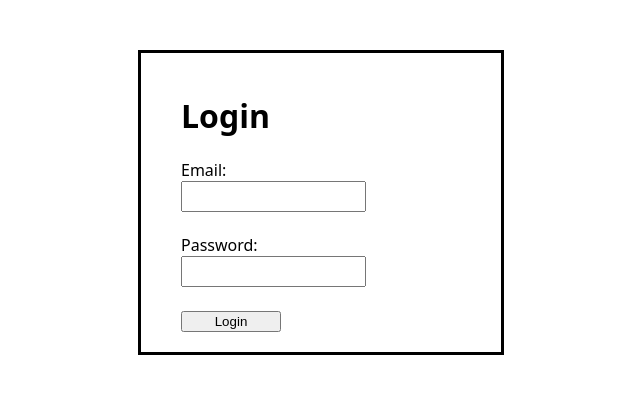
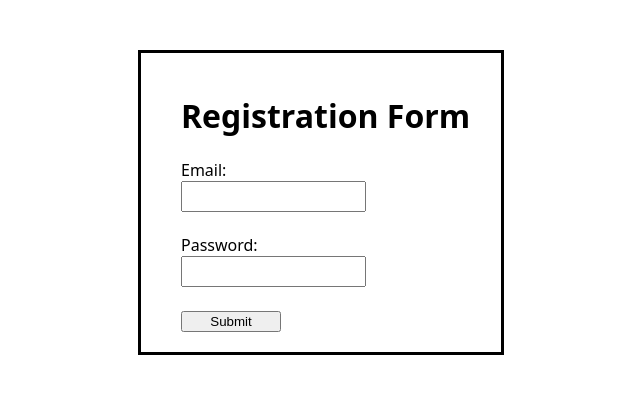
Before and after one commit to MarlaSinger2025/EventBeat-EventPlanner, a React (Vite) app: page /registration in a window 1280 px wide. Shown: the top 394 px of the page, without its empty margins (319-959 px from the left). Built offline with nearby package versions, Linux system fonts and the light colour scheme.

Commit message:
Registartion page

```diff
--- a/src/App.jsx
+++ b/src/App.jsx
@@ -1,12 +1,14 @@
 import "./App.css";
 import Login from "./pages/Login";
 import AuthProvider from "./context/AuthContext";
+import Registration from "./pages/Registration";
 
 function App() {
   return (
-    <AuthProvider>
-      <Login />
-    </AuthProvider>
+    // <AuthProvider>
+    //   <Login />
+    // </AuthProvider>
+    <Registration />
   );
 }
 
--- a/src/context/AuthContext.jsx
+++ b/src/context/AuthContext.jsx
@@ -15,14 +15,16 @@ export default function AuthProvider({ children }) {
         body: JSON.stringify(data),
       });
       const res = await response.json();
-      // console.log(res);
-      if (res) {
+      //console.log(res);
+      if (response.ok) {
         setUser(res.user);
         setToken(res.token);
         localStorage.setItem("token", res.token);
         //navigate("/dashboard");
         console.log("success");
         return;
+      } else {
+        alert(res.error);
       }
       throw new Error(res.message);
     } catch (err) {
--- a/src/pages/Login.jsx
+++ b/src/pages/Login.jsx
@@ -8,6 +8,7 @@ const Login = () => {
     email: "",
     password: "",
   });
+  const [error, setError] = useState("");
 
   const handleChange = (e) => {
     const { name, value } = e.target;
@@ -20,10 +21,18 @@ const Login = () => {
   const handleSubmit = (e) => {
     e.preventDefault();
     console.log(input);
-    if (input.email !== "" && input.password !== "") {
+    if (input.email === "") {
+      setError("Enter a valid email");
+    } else if (input.password === "") {
+      {
+        setError("Enter a valid password");
+      }
+    } else {
       auth.loginAction(input);
-    } else {
-      alert("please provide a valid input");
+      setInput({
+        email: "",
+        password: "",
+      });
     }
   };
 
@@ -40,6 +49,7 @@ const Login = () => {
     >
       <form onSubmit={handleSubmit}>
         <h1>Login</h1>
+        {error && <p style={{ color: "red" }}>{error}</p>}
         <label>
           Email:
           <br />
--- a/src/pages/Registration.jsx
+++ b/src/pages/Registration.jsx
@@ -0,0 +1,106 @@
+import { useState } from "react";
+
+const initialData = {
+  email: "",
+  password: "",
+};
+const Registration = () => {
+  const [formData, setFormData] = useState(initialData);
+  const [error, setError] = useState(null);
+
+  const handleChange = (e) => {
+    const { name, value } = e.target;
+    setFormData((prev) => ({
+      ...prev,
+      [name]: value,
+    }));
+  };
+
+  const handleSubmit = (e) => {
+    e.preventDefault();
+    try {
+      console.log(formData);
+      const email = formData.email;
+      const password = formData.password;
+
+      if (!email) throw new Error("Email should not be blank ");
+      if (!password) throw new Error("Password should not be blank ");
+
+      const callApi = async () => {
+        const response = await fetch("http://localhost:4001/api/users", {
+          method: "POST",
+          headers: {
+            Accept: "application/json",
+            "Content-Type": "application/json",
+          },
+          body: JSON.stringify(formData),
+        });
+        const data = await response.json();
+
+        if (response.ok) {
+          alert("Registration successful!");
+          console.log(data);
+          //window.location.href = "/login";
+        } else {
+          alert(data.error || "Registration failed");
+        }
+      };
+      callApi();
+      setFormData(initialData);
+    } catch (error) {
+      setError(error);
+      alert(error);
+    }
+  };
+  return (
+    <div
+      style={{
+        maxWidth: "300px",
+        margin: "50px auto",
+        padding: "20px",
+        paddingLeft: "40px",
+        fontFamily: "system-ui, sans-serif",
+        border: "3px solid black",
+      }}
+    >
+      <div className="">
+        <form onSubmit={handleSubmit}>
+          <h1>Registration Form</h1>
+
+          <label>
+            Email:
+            <br />
+            <input
+              type="email"
+              name="email"
+              value={formData.email}
+              onChange={handleChange}
+              style={{ height: "25px" }}
+            ></input>
+          </label>
+          <br />
+          <br />
+          <label>
+            Password:
+            <br />
+            <input
+              type="password"
+              name="password"
+              value={formData.password}
+              onChange={handleChange}
+              style={{ height: "25px" }}
+            ></input>
+          </label>
+          <br />
+          <br />
+          <button type="submit" style={{ width: "100px" }}>
+            Submit
+          </button>
+        </form>
+      </div>
+      <div className="text-red-500 mt-2">{error && <p>{error}</p>}</div>
+    </div>
+  );
+};
+
+export default Registration;
```
